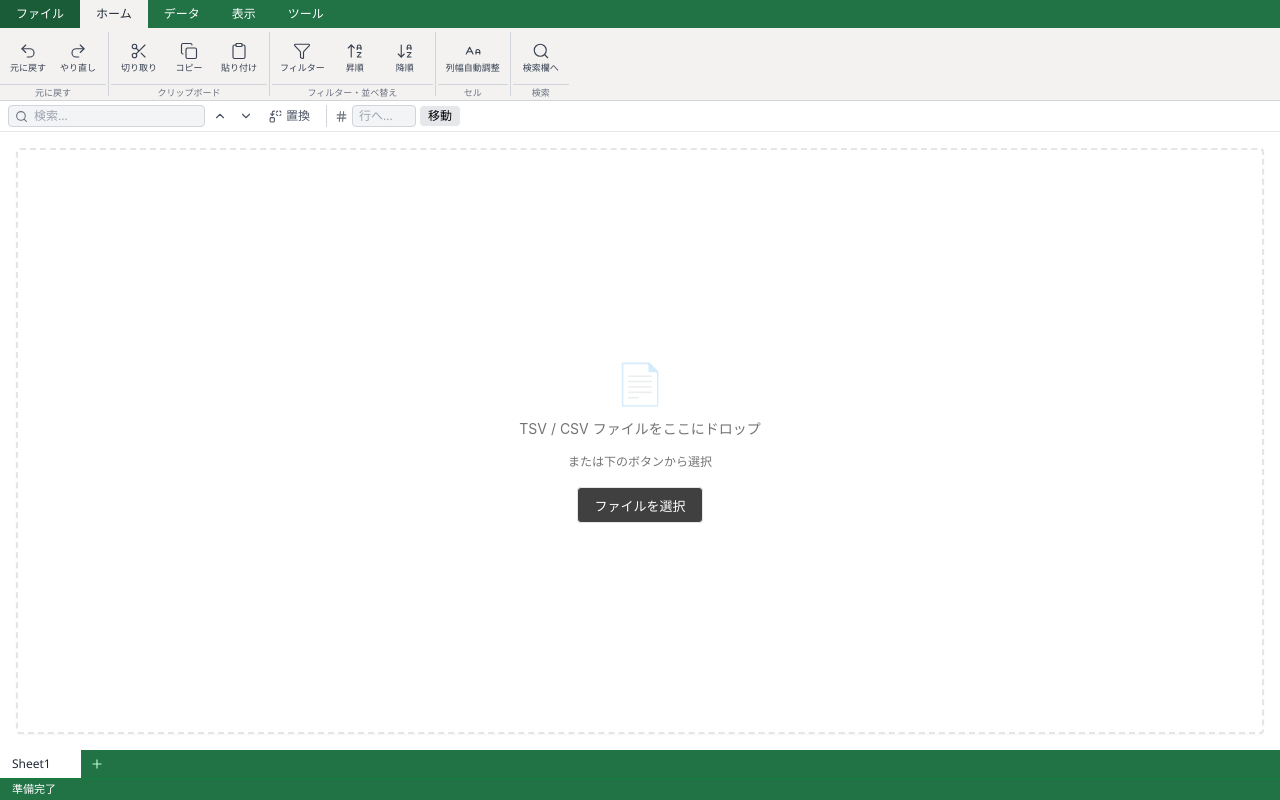
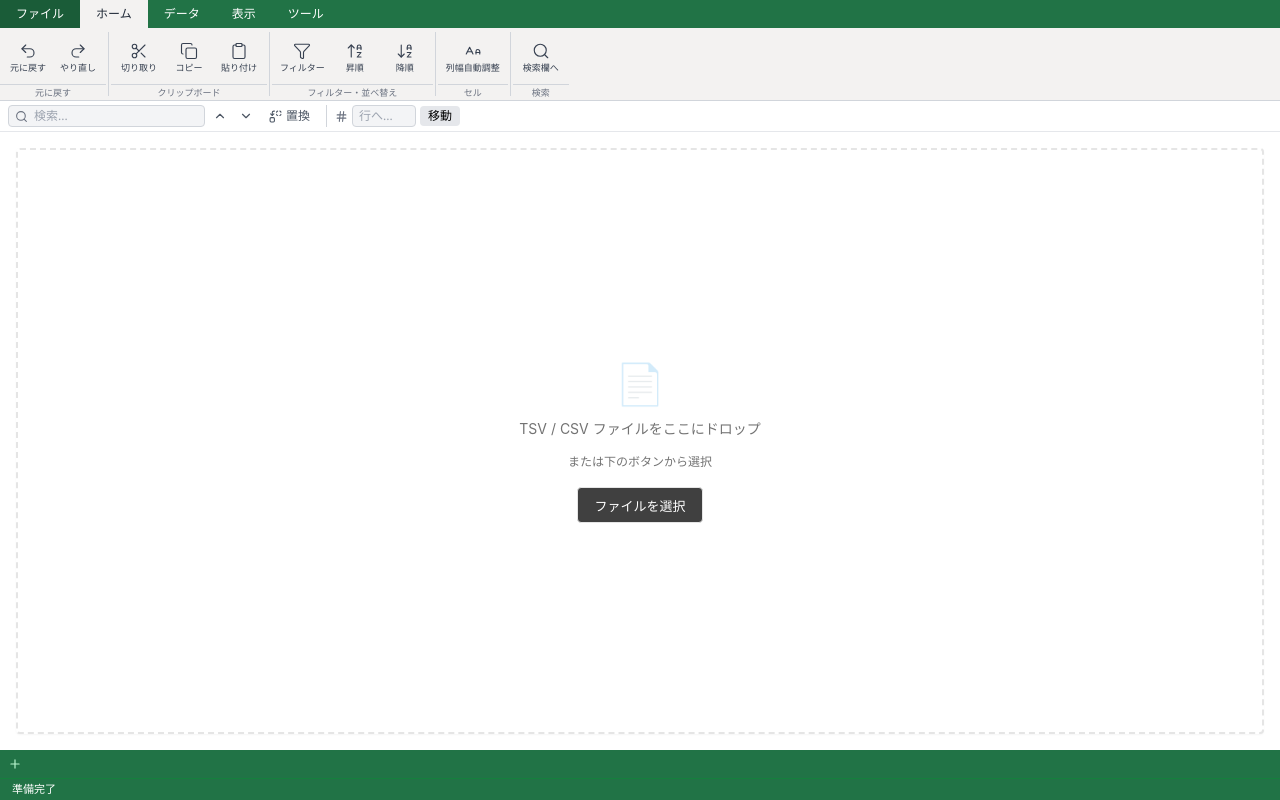
Before and after one commit to shunjapanes/main, a React (Vite) app in the folder client/: page / in a window 1280 px wide. Built offline with nearby package versions, Linux system fonts and the light colour scheme.

Commit message:
Fix initial tab state: start with empty tabs matching editor

```diff
--- a/client/src/App.tsx
+++ b/client/src/App.tsx
@@ -24,7 +24,7 @@ export default function App() {
   const searchInputRef = useRef<HTMLInputElement>(null)
   const fileInputRef = useRef<HTMLInputElement>(null)
   const [status, setStatus] = useState('準備完了')
-  const [tabs, setTabs] = useState<Tab[]>([{ name: 'Sheet1', dirty: false }])
+  const [tabs, setTabs] = useState<Tab[]>([])
   const [activeTab, setActiveTab] = useState(0)
   const [position, setPosition] = useState('')
   const [stats, setStats] = useState('')
```
